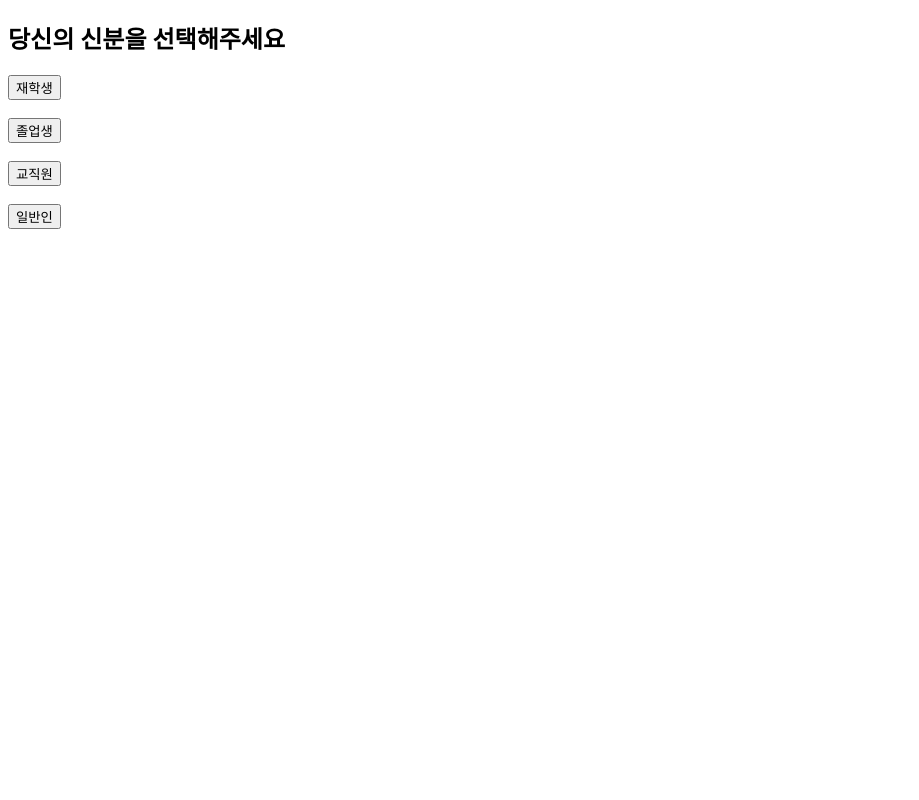
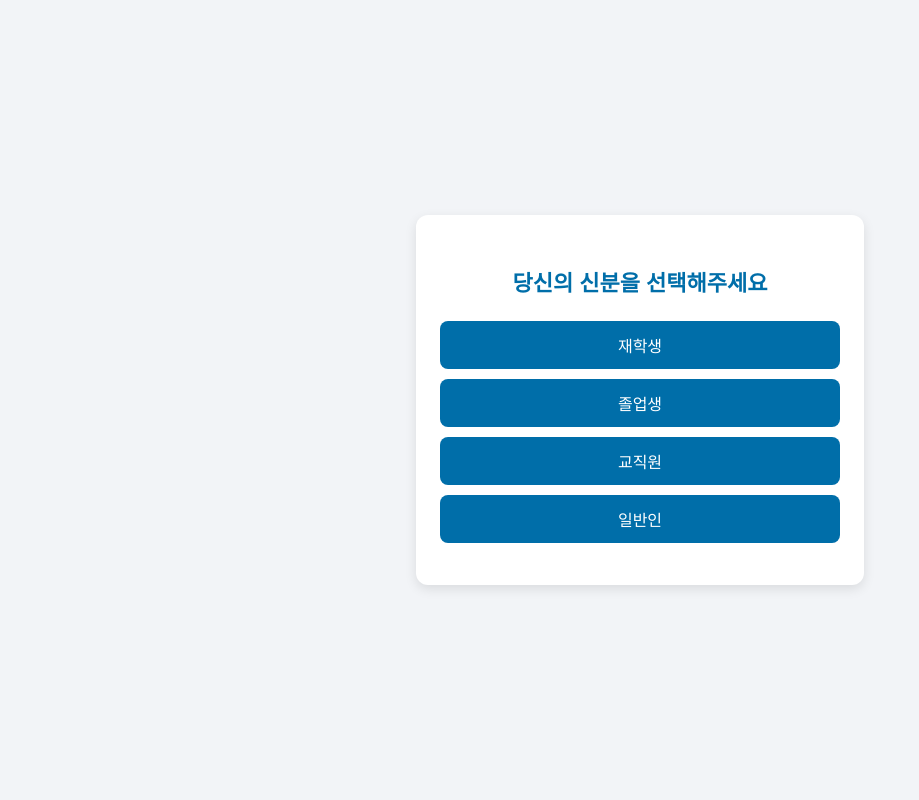
Before and after one commit to 1anminJ/booth_count, a Flask app: page / in a window 1280 px wide. Shown: the whole page, without its empty margins (0-919 px from the left). Run offline with Flask 3, Linux system fonts and the light colour scheme.

Commit message:
fix: css 수정

```diff
--- a/app.py
+++ b/app.py
@@ -36,7 +36,7 @@ def form():
             return "<h3>잘못된 요청입니다. 정보가 누락되었습니다.</h3>"
 
         if is_duplicate_today(uuid, area):
-            return "<h3>오늘은 이 부스에서 이미 참여하셨습니다.</h3>"
+            return render_template("duplicate.html")
 
         timestamp = datetime.now().strftime('%Y-%m-%d %H:%M:%S')
 
@@ -47,10 +47,9 @@ def form():
                 writer.writerow(['timestamp', 'area', 'ip', 'uuid', 'identity'])
             writer.writerow([timestamp, area, ip, uuid, identity])
 
-        return f"<h3>{identity}으로 참여해주셔서 감사합니다!</h3>"
+        return render_template("thanks.html", identity=identity)
 
     return render_template("form.html")
-
 
 @app.route('/admin')
 def admin():
@@ -68,13 +67,11 @@ def admin():
     html += "<form action='/download'><button type='submit'>CSV 다운로드</button></form>"
     return html
 
-
 @app.route('/download')
 def download_csv():
     if os.path.exists(LOG_FILE):
         return send_file(LOG_FILE, as_attachment=True)
     return "<h3>다운로드할 데이터가 없습니다.</h3>"
 
-
 if __name__ == '__main__':
     app.run(host='0.0.0.0', port=int(os.environ.get('PORT', 5000)))
--- /dev/null
+++ b/static/css/style.css
@@ -0,0 +1,51 @@
+body {
+  background-color: #f2f4f7;
+  font-family: 'Apple SD Gothic Neo', sans-serif;
+  color: #333;
+  margin: 0;
+  padding: 0;
+  display: flex;
+  justify-content: center;
+  align-items: center;
+  height: 100vh;
+}
+
+.container {
+  background-color: white;
+  padding: 32px 24px;
+  border-radius: 12px;
+  box-shadow: 0 4px 12px rgba(0,0,0,0.1);
+  width: 90%;
+  max-width: 400px;
+  text-align: center;
+}
+
+h2 {
+  margin-bottom: 24px;
+  font-size: 22px;
+  color: #006EA9; /* DMU BLUE */
+}
+
+p {
+  font-size: 16px;
+  color: #555;
+}
+
+button, a.button {
+  display: block;
+  width: 100%;
+  padding: 12px;
+  margin: 10px 0;
+  font-size: 16px;
+  background-color: #006EA9;
+  color: white;
+  border: none;
+  border-radius: 8px;
+  text-decoration: none;
+  cursor: pointer;
+  transition: background-color 0.2s ease;
+}
+
+button:hover, a.button:hover {
+  background-color: #005c8e;
+}
--- a/templates/form.html
+++ b/templates/form.html
@@ -2,19 +2,23 @@
 <html lang="ko">
 <head>
   <meta charset="UTF-8">
+  <meta name="viewport" content="width=device-width, initial-scale=1.0">
   <title>신분 선택</title>
+  <link rel="stylesheet" href="{{ url_for('static', filename='css/style.css') }}">
 </head>
 <body>
+  <div class="container">
     <h2>당신의 신분을 선택해주세요</h2>
     <form method="POST">
       <input type="hidden" name="uuid" id="uuid">
       <input type="hidden" name="area" id="area">
 
-        <button type="submit" name="identity" value="재학생">재학생</button><br><br>
-        <button type="submit" name="identity" value="졸업생">졸업생</button><br><br>
-        <button type="submit" name="identity" value="교직원">교직원</button><br><br>
-        <button type="submit" name="identity" value="일반인">일반인</button><br><br>
+      <button type="submit" name="identity" value="재학생">재학생</button>
+      <button type="submit" name="identity" value="졸업생">졸업생</button>
+      <button type="submit" name="identity" value="교직원">교직원</button>
+      <button type="submit" name="identity" value="일반인">일반인</button>
     </form>
+  </div>
 
   <script>
     function getOrCreateUUID() {
```
Also changed, not shown: templates/duplicate.html (added, +15 -0 lines), templates/thanks.html (added, +15 -0 lines). Lines whose indentation alone changed are shown as unchanged.
